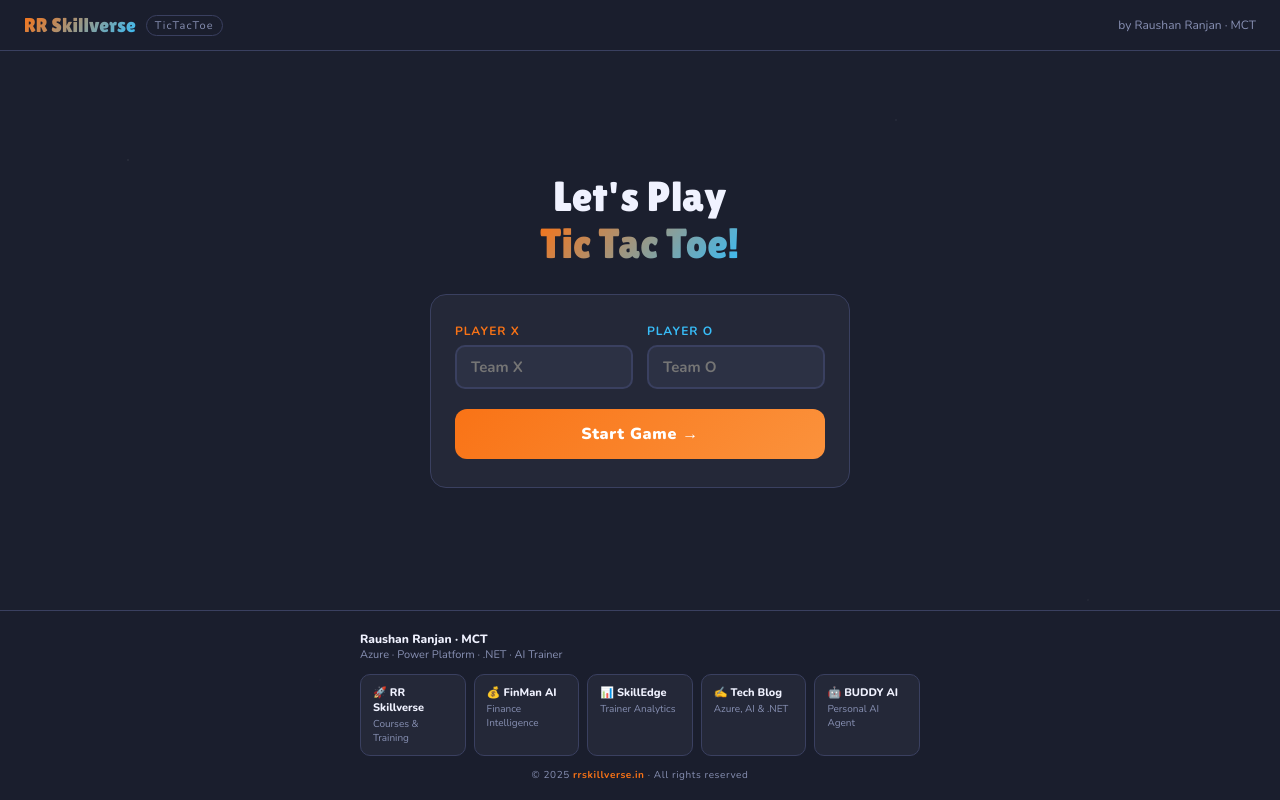
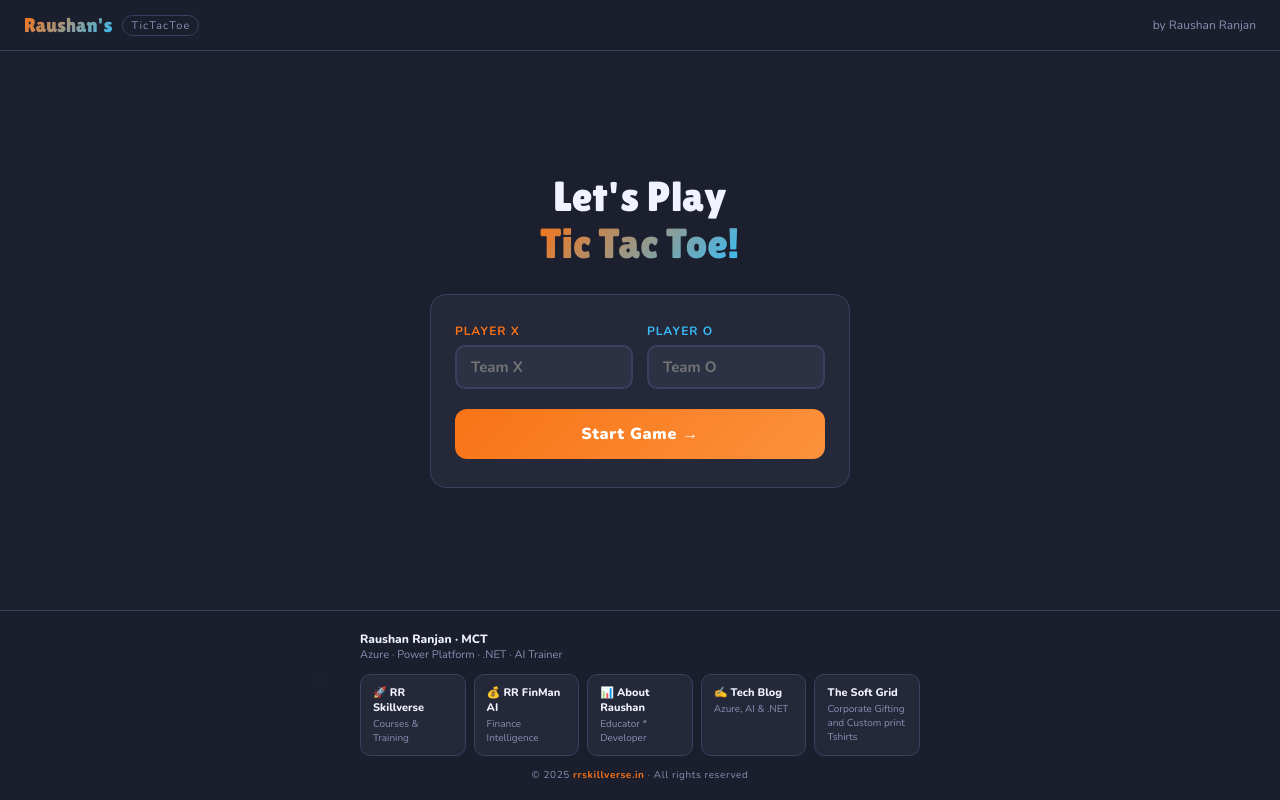
Before and after one commit to raushan1107/TicTacToe, a plain HTML site: page index.html in a window 1280 px wide. Drawn offline with nearby package versions, Linux system fonts and the light colour scheme.

Commit message:
Update footer links and navigation branding

```diff
--- a/index.html
+++ b/index.html
@@ -142,10 +142,10 @@ footer{position:relative;z-index:1;margin-top:auto;padding:20px 20px 18px;border
 <!-- NAV -->
 <nav>
   <div class="nav-left">
-    <span class="nav-logo">RR Skillverse</span>
+    <span class="nav-logo">Raushan's</span>
     <span class="nav-sub">TicTacToe</span>
   </div>
-  <span class="nav-right">by Raushan Ranjan · MCT</span>
+  <span class="nav-right">by Raushan Ranjan</span>
 </nav>
 
 <!-- SETUP SCREEN -->
@@ -221,21 +221,21 @@ footer{position:relative;z-index:1;margin-top:auto;padding:20px 20px 18px;border
         <span class="fl-label">🚀 RR Skillverse</span>
         <span class="fl-desc">Courses & Training</span>
       </a>
-      <a class="footer-link" href="#" target="_blank">
-        <span class="fl-label">💰 FinMan AI</span>
+      <a class="footer-link" href="https://rr-finman-ai.vercel.app/" target="_blank">
+        <span class="fl-label">💰 RR FinMan AI</span>
         <span class="fl-desc">Finance Intelligence</span>
       </a>
-      <a class="footer-link" href="#" target="_blank">
-        <span class="fl-label">📊 SkillEdge</span>
-        <span class="fl-desc">Trainer Analytics</span>
+      <a class="footer-link" href="https://raushan-ranjan.azurewebsites.net/" target="_blank">
+        <span class="fl-label">📊 About Raushan</span>
+        <span class="fl-desc">Educator * Developer</span>
       </a>
       <a class="footer-link" href="https://rrskillverse.in/blog" target="_blank">
         <span class="fl-label">✍️ Tech Blog</span>
         <span class="fl-desc">Azure, AI & .NET</span>
       </a>
-      <a class="footer-link" href="#" target="_blank">
-        <span class="fl-label">🤖 BUDDY AI</span>
-        <span class="fl-desc">Personal AI Agent</span>
+      <a class="footer-link" href="https://raushan1107.github.io/thesoftgrid/index.html" target="_blank">
+        <span class="fl-label">The Soft Grid</span>
+        <span class="fl-desc">Corporate Gifting and Custom print Tshirts</span>
       </a>
     </div>
     <div class="footer-copy">© 2025 <b>rrskillverse.in</b> · All rights reserved</div>
```
